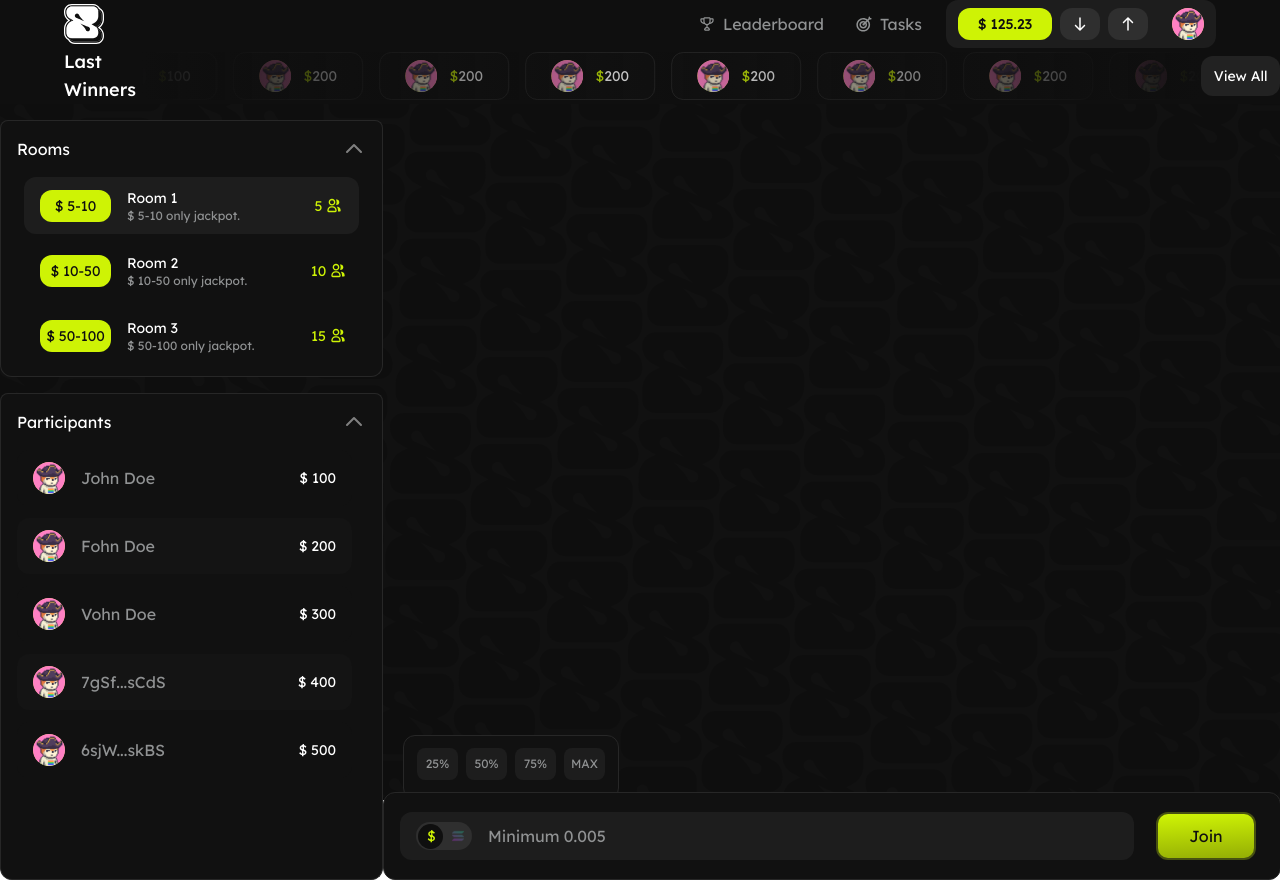
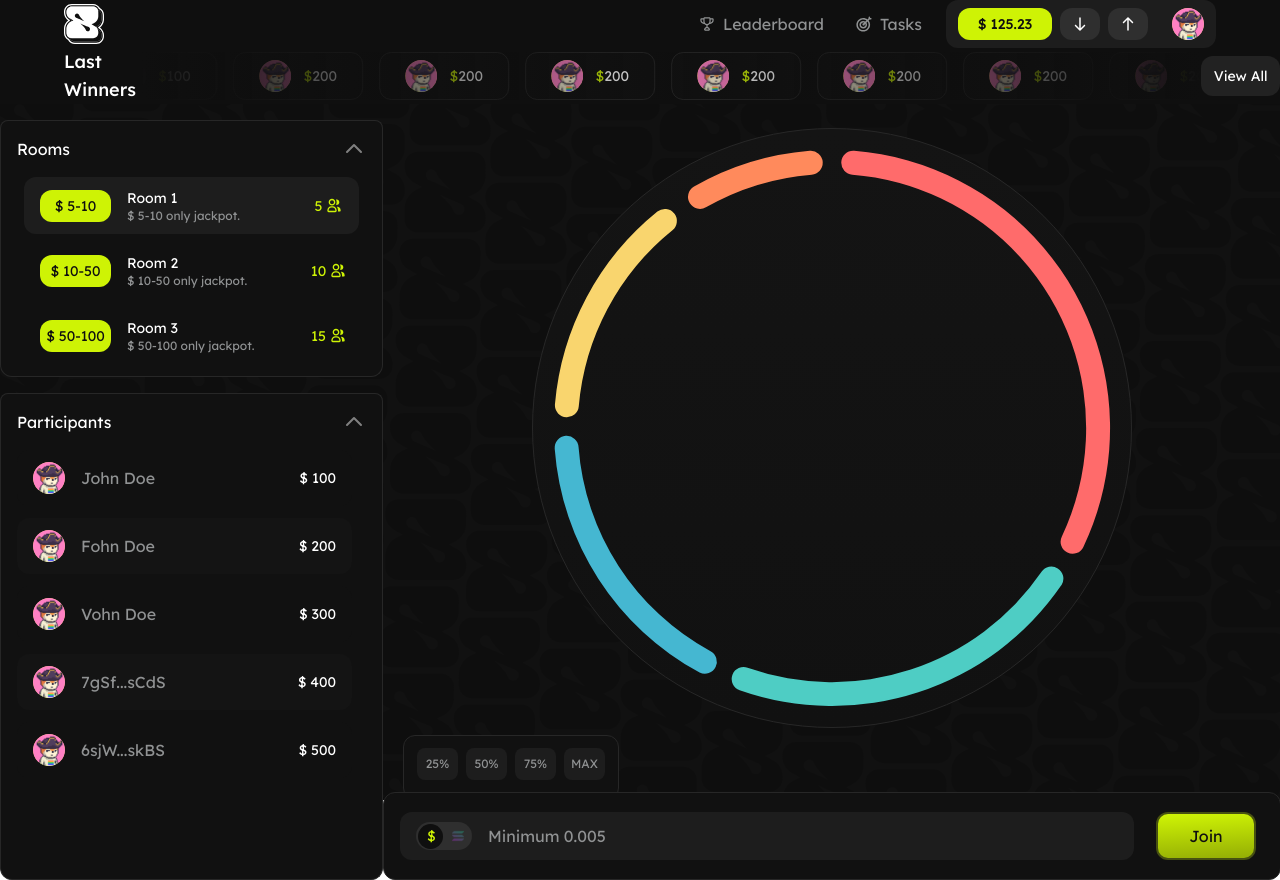
Before and after one commit to PawnLabs/soluck-app, a Next.js app: page / in a window 1280 px wide. Shown: the top 880 px of the page. Built offline with nearby package versions, Linux system fonts and the light colour scheme.

Commit message:
build: created game component with spin animation

```diff
--- a/app/_components/GameArea.tsx
+++ b/app/_components/GameArea.tsx
@@ -1,3 +1,128 @@
+"use client";
+import React, { useState, useRef, useCallback, useMemo } from "react";
+import ReactECharts from "echarts-for-react";
+import type { EChartsOption, ECharts } from "echarts";
+
 export const GameArea = () => {
-  return <div className={"h-[615px]"}></div>;
+  const [isRotating, setIsRotating] = useState(false);
+  const chartRef = useRef<ReactECharts>(null);
+  const animationRef = useRef<number | null>(null);
+
+  const TOTAL_DURATION = 5000; // Total animation duration in milliseconds
+  const ROTATIONS = 20; // Number of full rotations before stopping
+
+  const data = [
+    { value: 1048, name: "John 55%", itemStyle: { color: "#ff6b6b" } },
+    { value: 735, name: "Fohn 30%", itemStyle: { color: "#4ecdc4" } },
+    { value: 580, name: "Vohn 22%", itemStyle: { color: "#45b7d1" } },
+    { value: 484, name: "7gS..sCd 15%", itemStyle: { color: "#f9d56e" } },
+    { value: 300, name: "6sJ..skB 32%", itemStyle: { color: "#ff8a5c" } },
+  ];
+
+  const totalValue = useMemo(
+    () => data.reduce((sum, item) => sum + item.value, 0),
+    [data],
+  );
+
+  const calculateWinnerRotation = useCallback(
+    (index: number) => {
+      let angleSum = 0;
+      for (let i = 0; i < index; i++) {
+        angleSum += (data[i].value / totalValue) * 360;
+      }
+      angleSum += (data[index].value / totalValue) * 180;
+      return (270 - angleSum + 360) % 360;
+    },
+    [data, totalValue],
+  );
+
+  const easeInOutQuad = (t: number) => {
+    return t < 0.5 ? 2 * t * t : 1 - Math.pow(-2 * t + 2, 2) / 2;
+  };
+
+  const animate = (startTime: number, winnerRotation: number) => {
+    const now = performance.now();
+    const elapsed = now - startTime;
+    const progress = Math.min(elapsed / TOTAL_DURATION, 1);
+    const easedProgress = easeInOutQuad(progress);
+
+    const rotation = easedProgress * (ROTATIONS * 360 + winnerRotation);
+    const currentRotation = rotation % 360;
+
+    if (chartRef.current) {
+      const chart = chartRef.current.getEchartsInstance();
+      chart.setOption({
+        series: [
+          {
+            startAngle: 90 - currentRotation,
+          },
+        ],
+      });
+    }
+
+    if (progress < 1) {
+      animationRef.current = requestAnimationFrame(() =>
+        animate(startTime, winnerRotation),
+      );
+    } else {
+      setIsRotating(false);
+    }
+  };
+
+  const startRotation = () => {
+    if (isRotating) return;
+
+    setIsRotating(true);
+    const winnerIndex = Math.floor(Math.random() * data.length);
+    const winnerRotation = calculateWinnerRotation(winnerIndex);
+
+    console.log(`Winner: ${data[winnerIndex].name}`);
+
+    const startTime = performance.now();
+    animate(startTime, winnerRotation);
+  };
+
+  const option: EChartsOption = {
+    tooltip: {
+      trigger: "item",
+    },
+    series: [
+      {
+        name: "Player",
+        type: "pie",
+        radius: ["85%", "93%"],
+        avoidLabelOverlap: false,
+        padAngle: 4,
+        startAngle: 90,
+        itemStyle: {
+          borderRadius: 15,
+        },
+        label: {
+          show: false,
+        },
+        labelLine: {
+          show: false,
+        },
+        animation: false,
+        data: data,
+      },
+    ],
+  };
+
+  return (
+    <div className="flex h-[615px] w-full flex-col items-center justify-center">
+      <div
+        onClick={startRotation}
+        className="bg-game-gradient h-[600px] w-[600px] rounded-full border-[1px] border-black-4"
+      >
+        <ReactECharts
+          ref={chartRef}
+          option={option}
+          style={{ height: "100%", width: "100%" }}
+          notMerge={true}
+          lazyUpdate={false}
+        />
+      </div>
+    </div>
+  );
 };
--- a/package.json
+++ b/package.json
@@ -10,6 +10,7 @@
   },
   "dependencies": {
     "clsx": "^2.1.1",
+    "echarts-for-react": "^3.0.2",
     "framer-motion": "^11.5.4",
     "next": "14.2.8",
     "react": "^18",
--- a/tailwind.config.ts
+++ b/tailwind.config.ts
@@ -11,6 +11,7 @@ const config: Config = {
       backgroundImage: {
         "custom-gradient":
           "linear-gradient(176.83deg, #CEF305 2.49%, #96B005 97.26%)",
+        "game-gradient": "linear-gradient(180deg, #141414 0%, #111111 100%)",
       },
       animation: {
         "slide-left": "slide-left var(--animation-duration) linear infinite",
```
Also changed, not shown: 1 other file (tests, documents, lock files or other folders).
